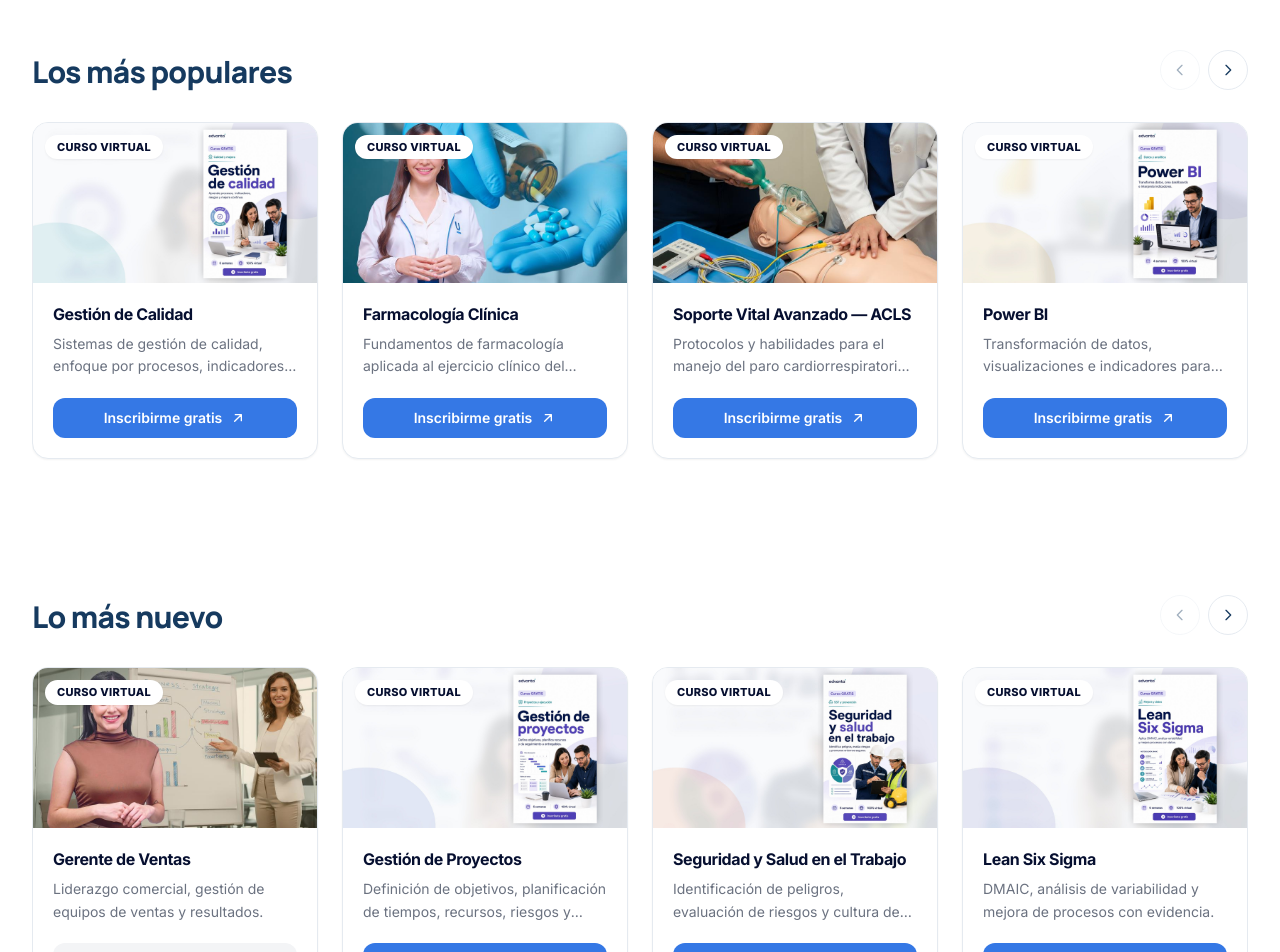
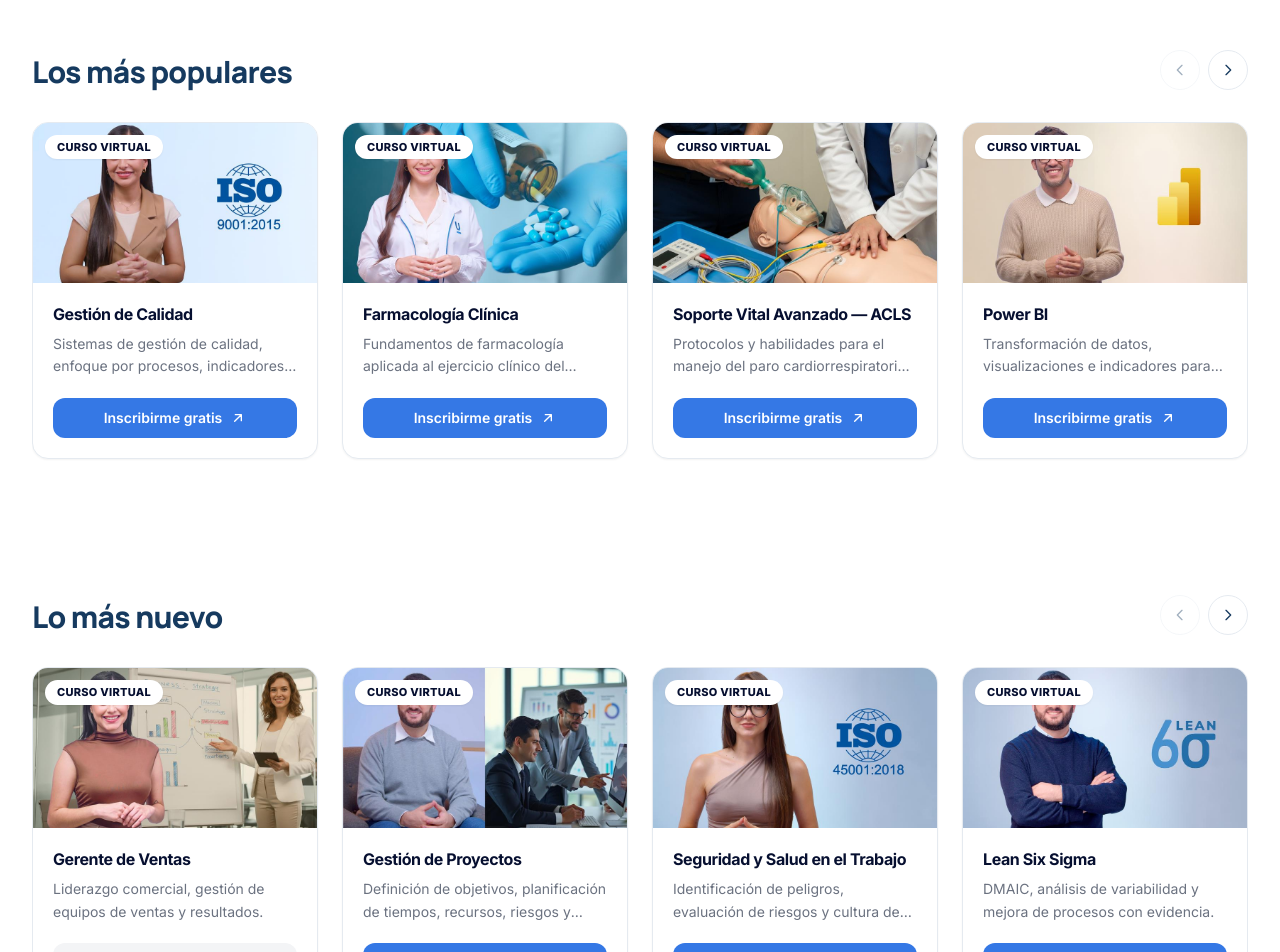
Before and after one commit to kmhernandez-dev/edvanta, a React (Vite) app: page / in a window 1280 px wide. Shown: the part 1660-2612 px from the top of the page. Built offline with nearby package versions, Linux system fonts and the light colour scheme; no server answers.

Commit message:
Catalogo maestro: todos los cursos usan portadas oficiales Edutin locales (public/img/cursos/edutin)

```diff
--- a/src/data/catalogMaster.js
+++ b/src/data/catalogMaster.js
@@ -599,20 +599,8 @@ const OFFICIAL = {
   '13028': { page: 'https://edutin.com/curso-de-ia-para-logistica', cover: `${CDN_BASE}/13028/img/web/800_imagen.jpg` },
 };
 
-// Portadas locales ya existentes en el proyecto (reutilizadas, no se tocan).
-const LOCAL_COVERS = {
-  'sh-9060': { webp: '/img/cursos/gestion-de-calidad.webp', jpg: '/img/cursos/gestion-de-calidad.jpg', alt: 'Curso virtual de gestión de calidad con enfoque en procesos, indicadores y mejora continua' },
-  'sh-9086': { webp: '/img/cursos/power-bi.webp', jpg: '/img/cursos/power-bi.jpg', alt: 'Curso virtual de Power BI para crear dashboards e indicadores profesionales' },
-  'sh-9215': { webp: '/img/cursos/auditoria.webp', jpg: '/img/cursos/auditoria.jpg', alt: 'Curso virtual de auditoría para evaluar procesos, cumplimiento y mejora organizacional' },
-  'sh-13818': { webp: '/img/cursos/gestion-ambiental.webp', jpg: '/img/cursos/gestion-ambiental.jpg', alt: 'Curso virtual de gestión ambiental con enfoque en sostenibilidad, residuos y cumplimiento' },
-  'sh-13571': { webp: '/img/cursos/seguridad-y-salud-en-el-trabajo.webp', jpg: '/img/cursos/seguridad-y-salud-en-el-trabajo.jpg', alt: 'Curso virtual de seguridad y salud en el trabajo para prevención de riesgos laborales' },
-  'sh-10262': { webp: '/img/cursos/gestion-de-proyectos.webp', jpg: '/img/cursos/gestion-de-proyectos.jpg', alt: 'Curso virtual de gestión de proyectos para planificación, recursos y seguimiento' },
-  'sh-13568': { webp: '/img/cursos/lean.webp', jpg: '/img/cursos/lean.jpg', alt: 'Curso virtual de Lean para identificar desperdicios, mejorar flujo y aumentar valor' },
-  'sh-10218': { webp: '/img/cursos/lean-six-sigma.webp', jpg: '/img/cursos/lean-six-sigma.jpg', alt: 'Curso virtual de Lean Six Sigma para DMAIC, análisis de variabilidad y mejora de procesos' },
-};
-
 // Portadas oficiales Edutin descargadas localmente (public/img/cursos/edutin/{edutinId}.jpg).
-// Se usan SOLO cuando el curso no tiene una portada local previa en el proyecto.
+// TODOS los cursos del catálogo maestro usan su portada oficial.
 const EDUTIN_COVER = (edutinId, title) => ({
   src: `/img/cursos/edutin/${edutinId}.jpg`,
   jpg: `/img/cursos/edutin/${edutinId}.jpg`,
@@ -629,13 +617,12 @@ const EDUTIN_COVER = (edutinId, title) => ({
  *      officialUrl    → página oficial (solo referencia; NO se usa en CTA).
  *      affiliateUrl   → URL de afiliado existente en el proyecto (si existe).
  *      destinationUrl → affiliateUrl siempre; NUNCA la página oficial.
- *  - image:   portada local existente (si hay) o portada oficial CDN.
+ *  - image:   portada oficial Edutin local (public/img/cursos/edutin).
  */
 function curatedCourse({ id, existingId, name, edutinId, existingUrl = null, source, description = '' }) {
   const official = OFFICIAL[String(edutinId)];
   const affiliateUrl = existingUrl || null;
-  const local = LOCAL_COVERS[existingId] || null;
-  const image = local || EDUTIN_COVER(edutinId, name);
+  const image = EDUTIN_COVER(edutinId, name);
   return {
     id,
     edutinId,
```
